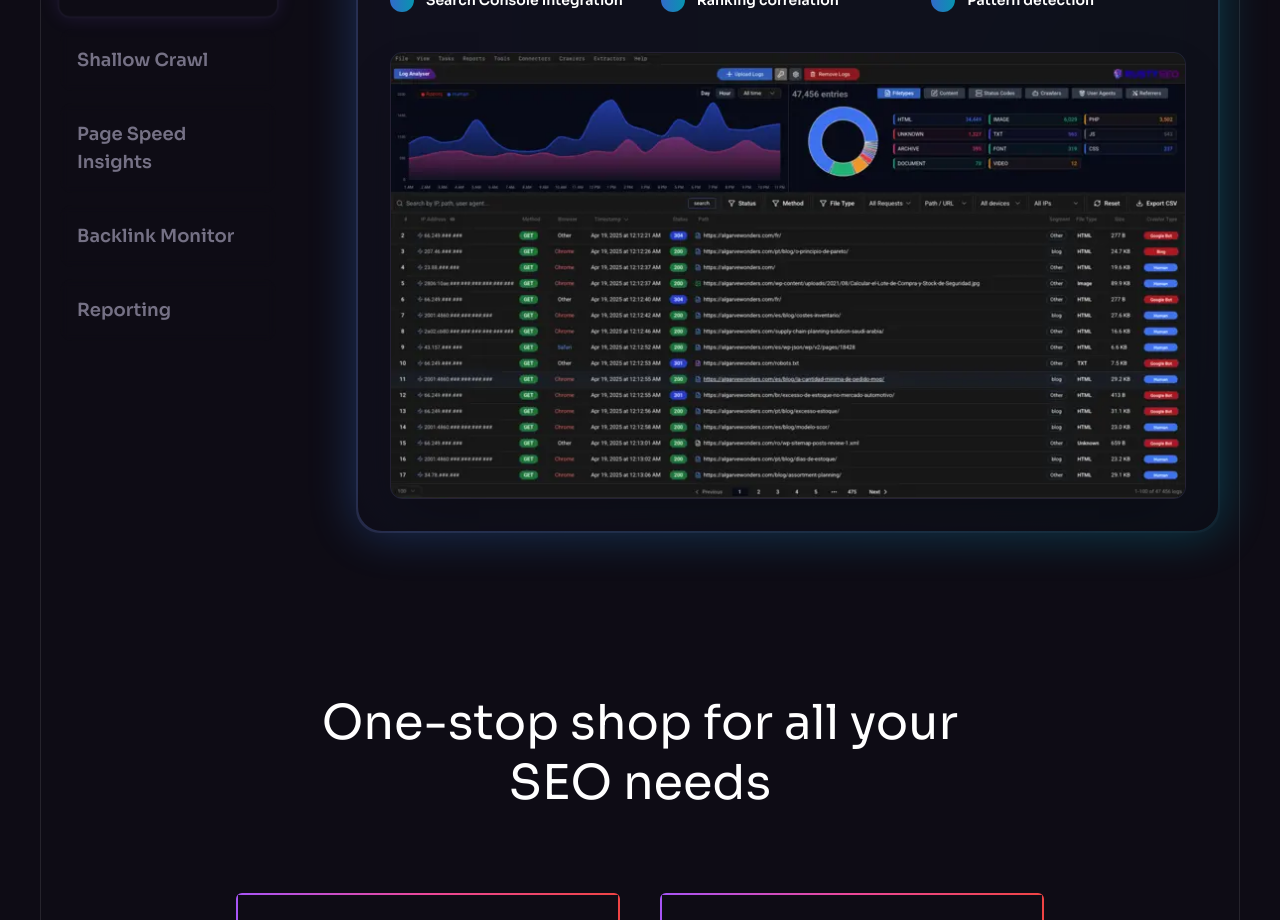
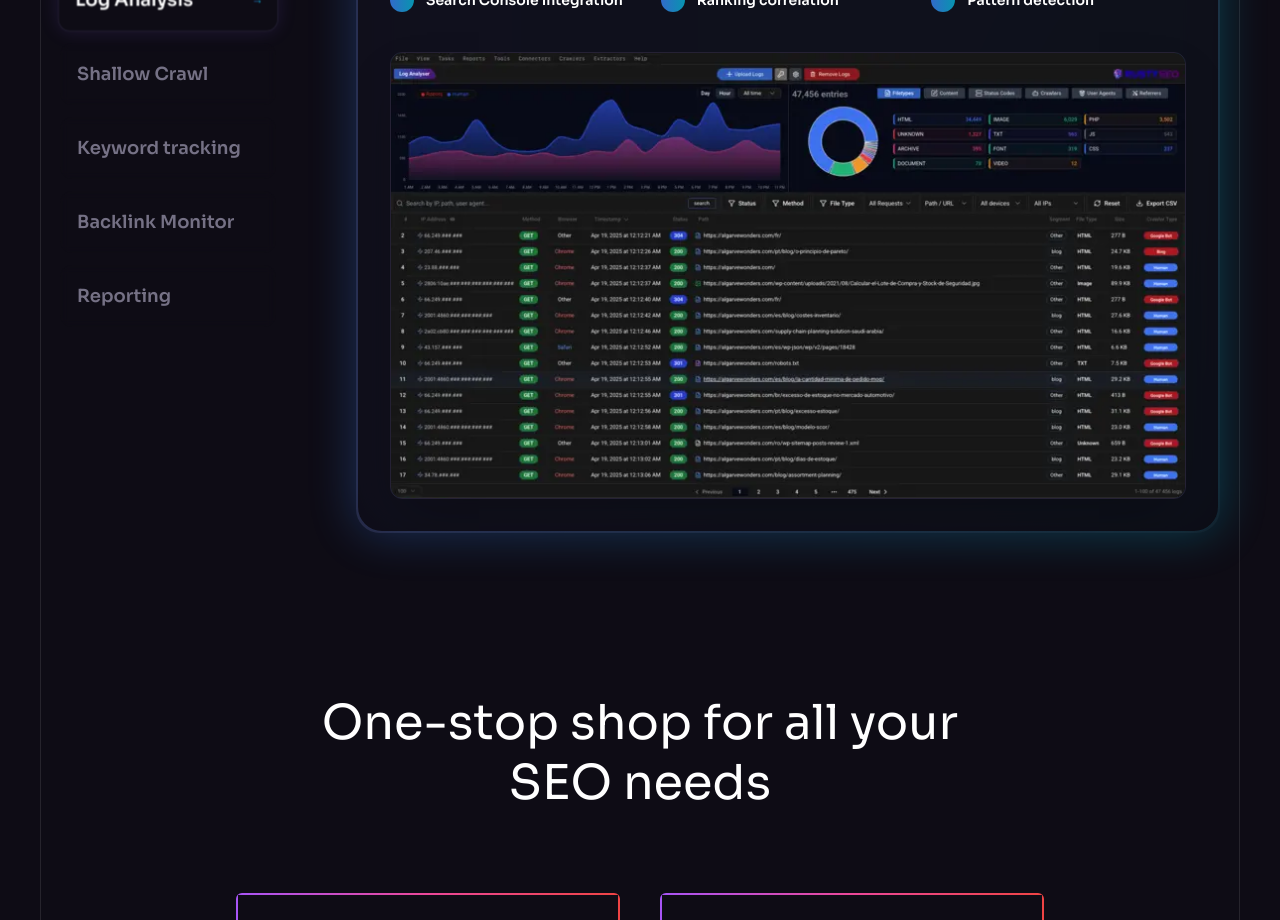
Before and after one commit to mascanho/RustyLanding, a React (Vite) app: page / in a window 1280 px wide. Shown: the part 2240-3160 px from the top of the page. Built offline with nearby package versions, Linux system fonts and the light colour scheme; no server answers.

Commit message:
fix: KW tracking

```diff
--- a/src/components/Modules.jsx
+++ b/src/components/Modules.jsx
@@ -66,7 +66,7 @@ const modules = [
   },
   {
     id: "3",
-    title: "Page Speed Insights",
+    title: "Keyword tracking",
     description:
       "Analyze Core Web Vitals and performance metrics. Identify render-blocking resources and unoptimized images slowing down your site.",
     image: developerCLI, // Placeholder
```
Also changed, not shown: 1 other file (tests, documents, lock files or other folders).
